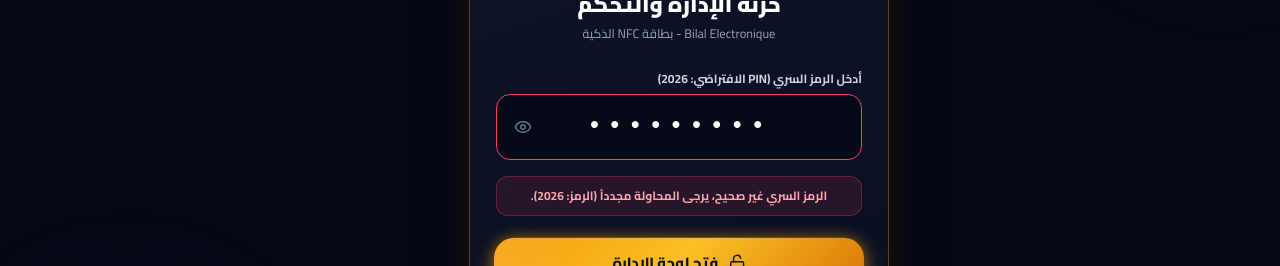
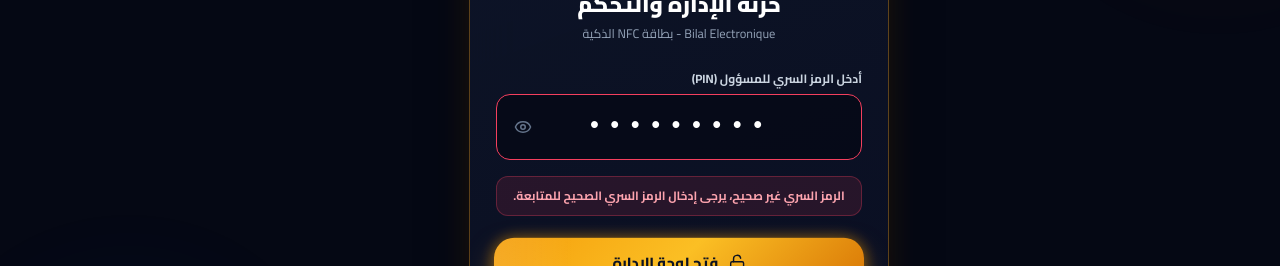
Before and after one commit to irhirzakarya-hub/Ferdaous-TAZI, a Next.js app: page /admin in a window 1280 px wide. Both pictures are taken after typing "Sample123" into the empty fields and a click on the button "فتح لوحة الإدارة". Shown: the part 283-549 px from the top of the page. Built offline with nearby package versions, Linux system fonts and the light colour scheme.

Commit message:
security: allow only the current active admin PIN and reject previous PIN

```diff
--- a/src/app/admin/page.tsx
+++ b/src/app/admin/page.tsx
@@ -116,8 +116,8 @@ export default function AdminPage() {
 
   const handleLogin = (e: React.FormEvent) => {
     e.preventDefault();
-    const correctPin = profile.adminPin || "2026";
-    if (pinInput.trim() === correctPin || pinInput.trim() === "2026") {
+    const correctPin = (profile.adminPin && profile.adminPin.trim()) || "2026";
+    if (pinInput.trim() === correctPin) {
       setIsAuthenticated(true);
       setPinError(false);
       sessionStorage.setItem("bilal_admin_auth", "true");
@@ -312,7 +312,7 @@ export default function AdminPage() {
           <form onSubmit={handleLogin} style={{ display: "flex", flexDirection: "column", gap: "16px" }}>
             <div style={{ textAlign: "right" }}>
               <label style={{ display: "block", fontSize: "12px", fontWeight: 700, color: "#cbd5e1", marginBottom: "6px" }}>
-                أدخل الرمز السري (PIN الافتراضي: 2026)
+                أدخل الرمز السري للمسؤول (PIN)
               </label>
               <div style={{ position: "relative" }}>
                 <input
@@ -365,7 +365,7 @@ export default function AdminPage() {
                   fontWeight: 700,
                 }}
               >
-                الرمز السري غير صحيح، يرجى المحاولة مجدداً (الرمز: 2026).
+                الرمز السري غير صحيح، يرجى إدخال الرمز السري الصحيح للمتابعة.
               </div>
             )}
 
```
